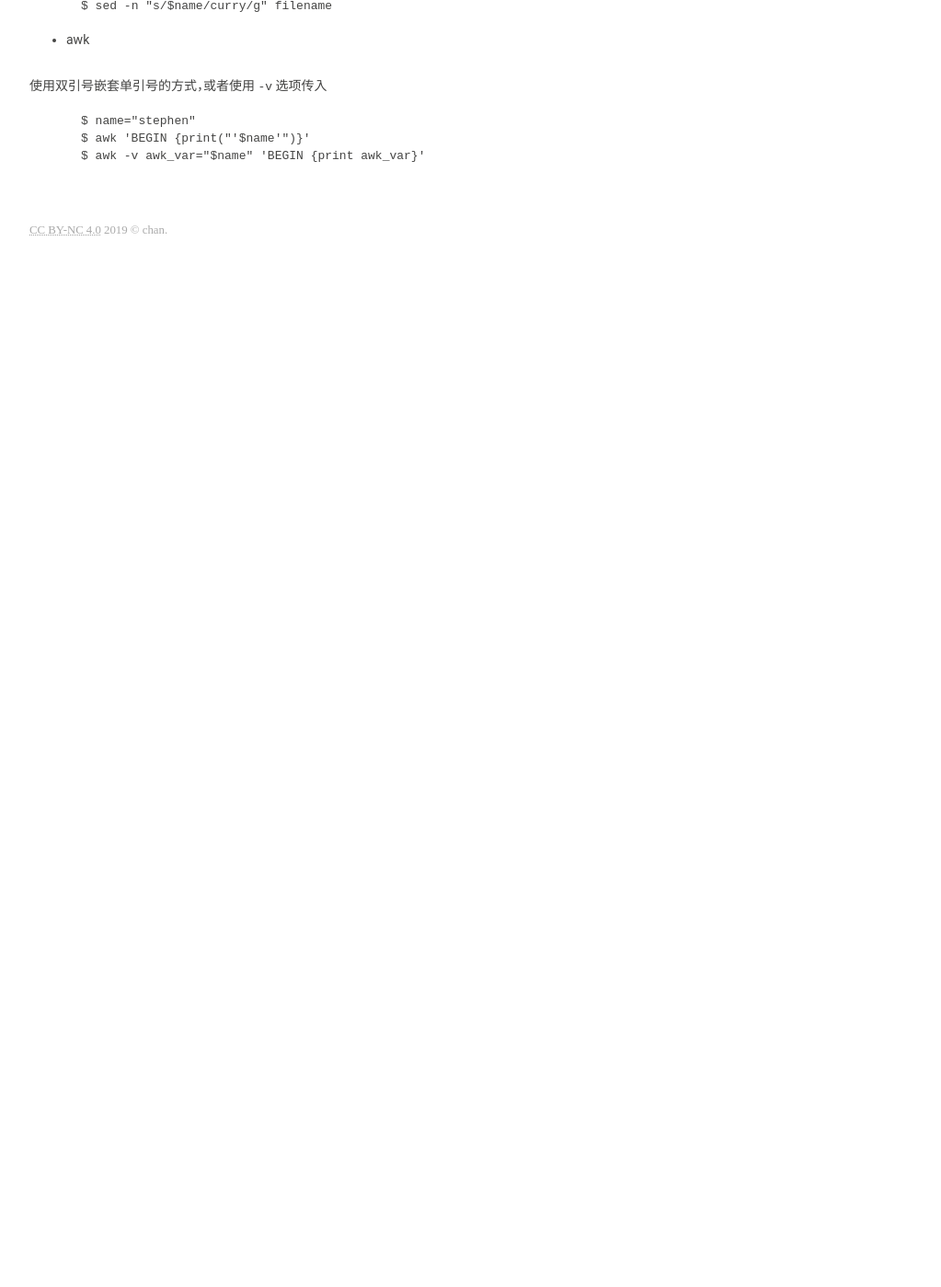
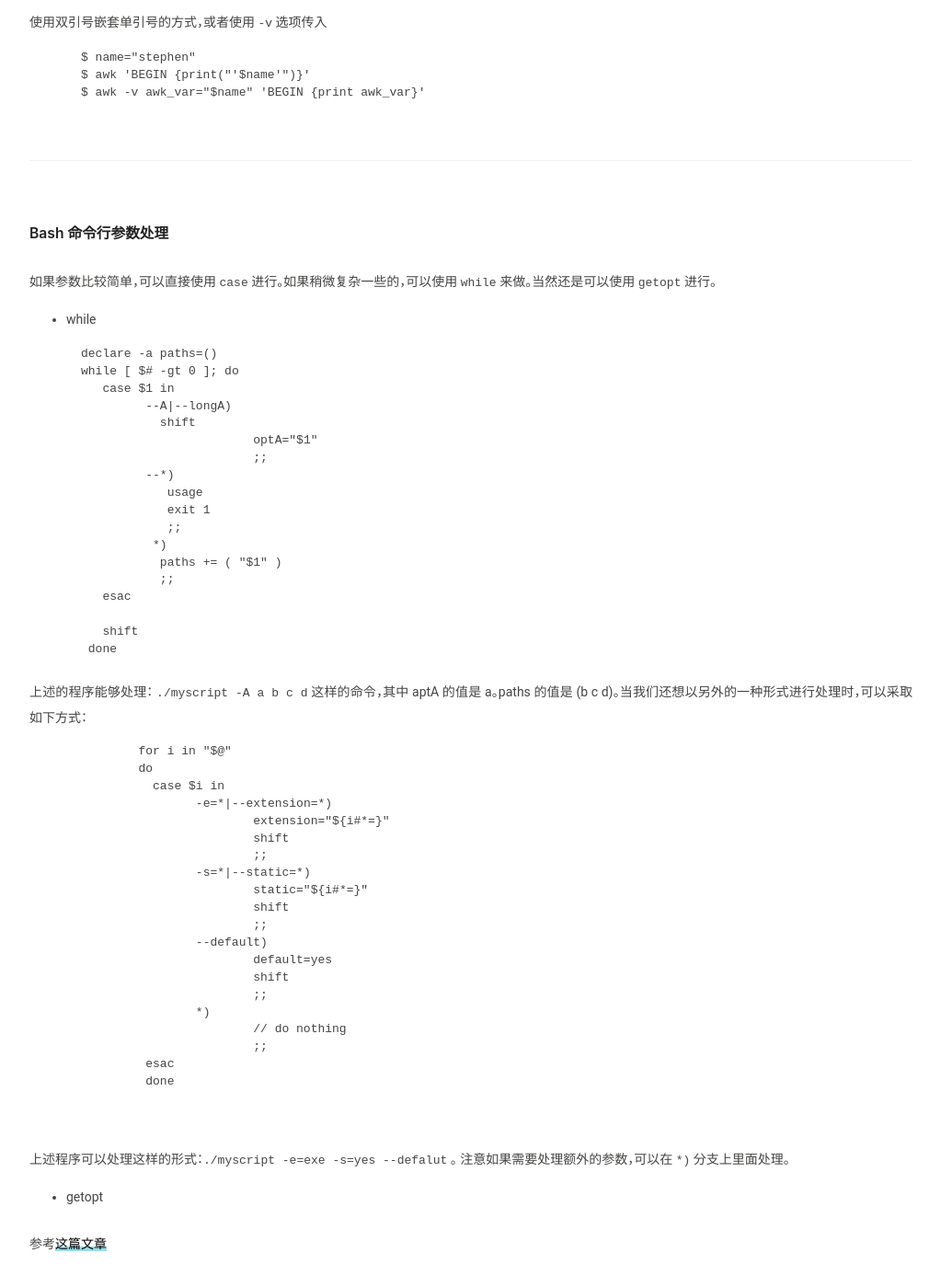
Before and after one commit to JesseEisen/chan, a Jekyll site: the page built from _posts/2020-04-16-bash-issue.md, in a window 1280 px wide and 1400 px high, scrolled down 2108 px. Shown: the whole window at 92% size, without its empty margins (128-1151 px from the left). Built offline with Jekyll 4.4.1, drawn with Linux system fonts in a browser that asks for light colours; our own code applies the rules of GitHub Pages for plain Markdown files; before the commit the page ends 2398 px from its top, so only the background shows below that; some of the changed text lies outside the part shown.

Commit message:
add shell opt process

````diff
--- a/_posts/2020-04-16-bash-issue.md
+++ b/_posts/2020-04-16-bash-issue.md
@@ -98,3 +98,65 @@ $ name="stephen"
 $ awk 'BEGIN {print("'$name'")}'
 $ awk -v awk_var="$name" 'BEGIN {print awk_var}'
 ```
+
+---
+
+### Bash 命令行参数处理
+
+如果参数比较简单，可以直接使用  `case`  进行。如果稍微复杂一些的，可以使用  `while` 来做。当然还是可以使用 `getopt` 进行。
+
++ while
+
+```shell
+declare -a paths=()
+while [ $# -gt 0 ]; do
+   case $1 in
+   	 --A|--longA)
+     	   shift
+   	 		optA="$1"
+   	 		;;
+   	 --*)
+   	    usage
+   	    exit 1
+   	    ;;
+   	  *)
+   	   paths += ( "$1" )
+   	   ;;
+   esac
+
+   shift
+ done
+```
+
+上述的程序能够处理： `./myscript -A a  b c d`  这样的命令，其中 aptA 的值是 a。paths 的值是 (b c d)。当我们还想以另外的一种形式进行处理时，可以采取如下方式：
+
+```shell
+	for i in "$@"
+	do
+	  case $i in
+	  	-e=*|--extension=*)
+	  		extension="${i#*=}"
+	  		shift
+	  		;;
+	  	-s=*|--static=*)
+	  		static="${i#*=}"
+	  		shift
+	  		;;
+	  	--default)
+	  		default=yes
+	  		shift
+	  		;;
+	  	*)
+	  		// do nothing
+	  		;;
+	 esac
+	 done
+
+
+```
+
+上述程序可以处理这样的形式：`./myscript -e=exe -s=yes --defalut`  。 注意如果需要处理额外的参数，可以在 `*)`  分支上里面处理。
+
++ getopt
+
+参考[这篇文章](https://www.aplawrence.com/Unix/getopts.html)
````
Also changed, not shown: other parts of _posts/2020-04-16-bash-issue.md (+1 -1 lines).
